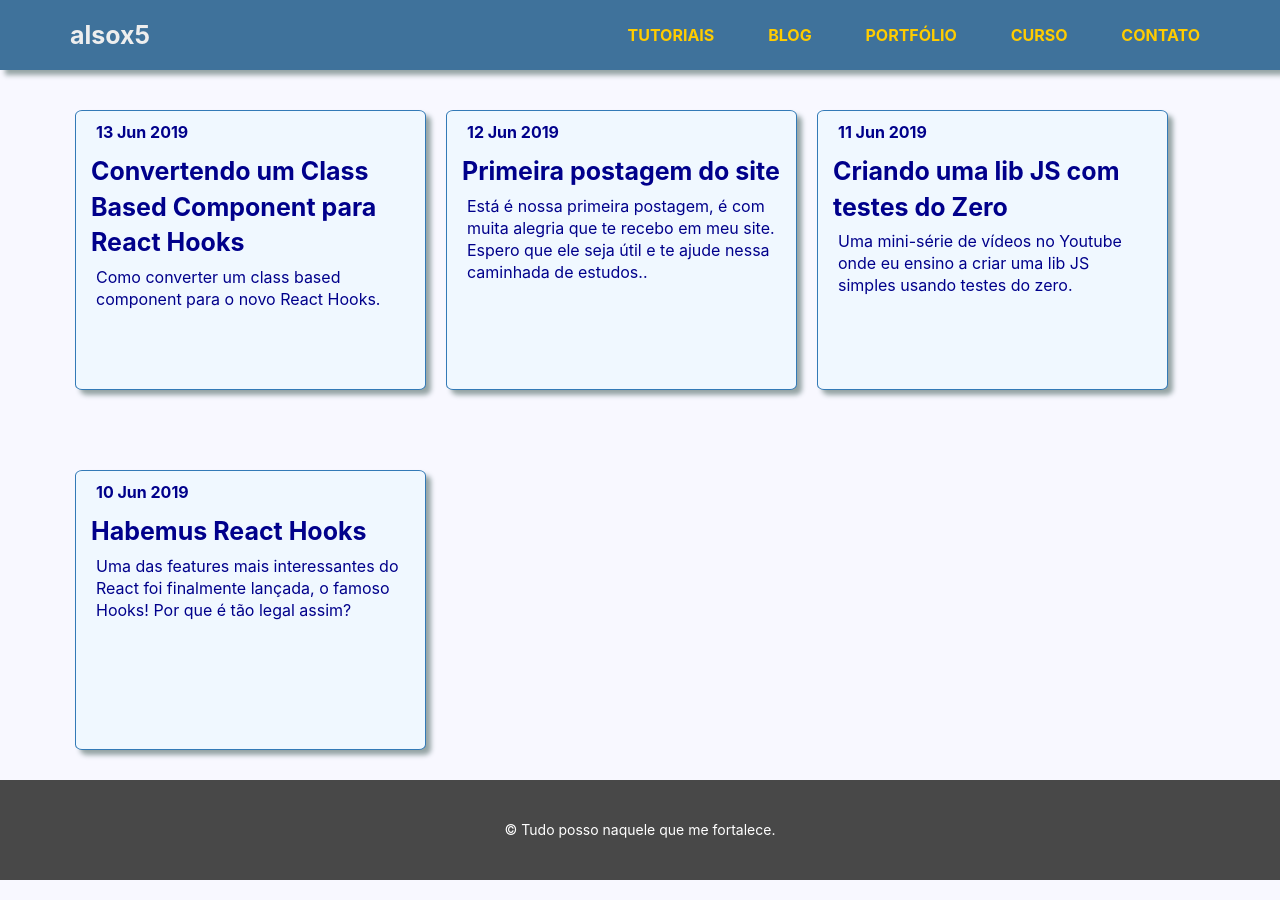
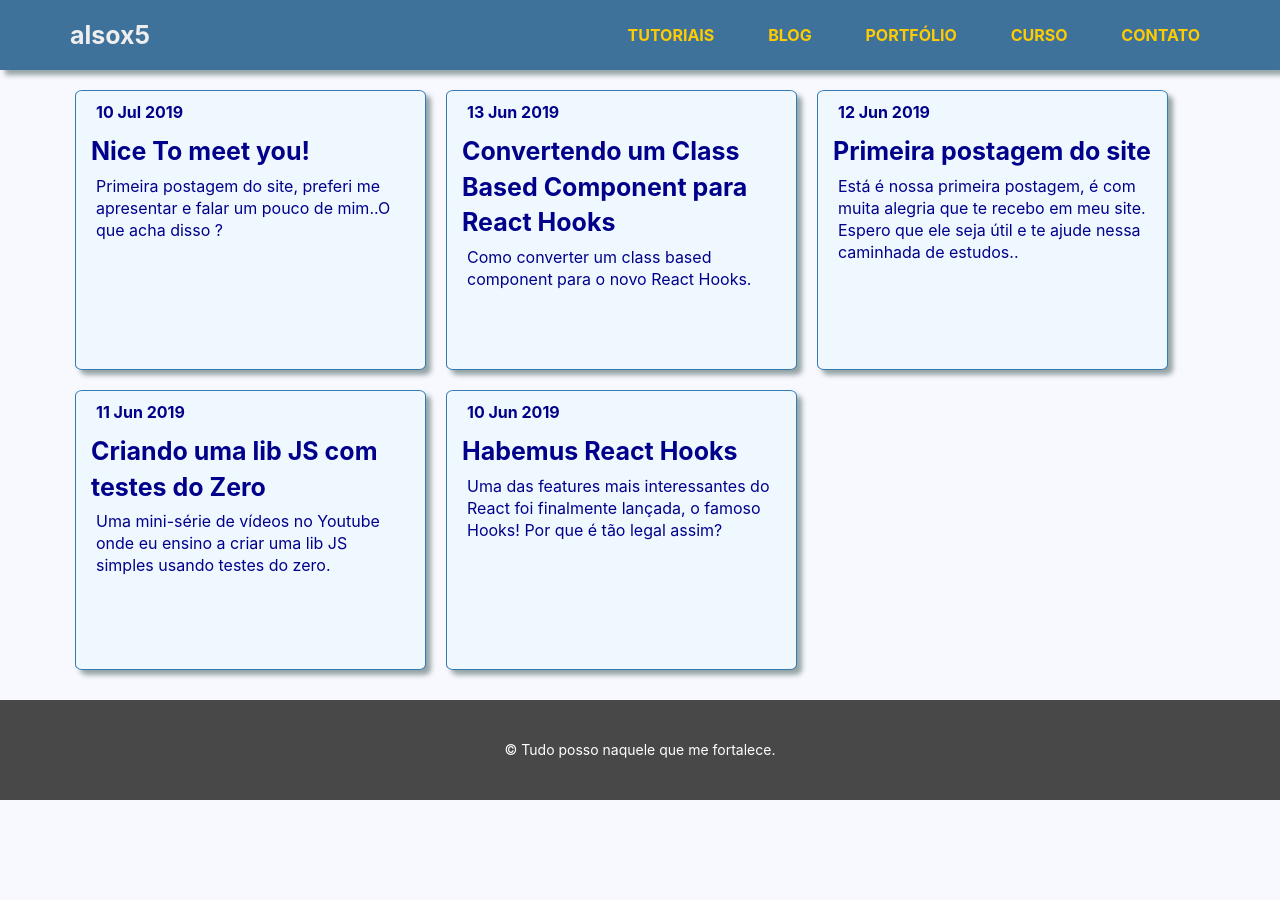
Before and after one commit to alsox5/alsox5.github.io, a Jekyll site: the page built from index.html, in a window 1280 px wide. Built offline with Jekyll 4.4.1, drawn with Linux system fonts in a browser that asks for light colours.

Commit message:
commit com desenvolvendo primeiro artigo

```diff
--- a/_includes/header.html
+++ b/_includes/header.html
@@ -17,7 +17,7 @@
                 <li class="menu-item"><a href="../blog/">BLOG</a></li>
                 <li class="menu-item"><a href="">PORTFÓLIO</a></li>
                 <li class="menu-item"><a href="../cursos/">CURSO</a></li>
-                <li class="menu-item"><a href="../contato/">CONTATO</a></li>
+                <li class="menu-item"><a href="{{ "../contato/" | relative_url }}">CONTATO</a></li>
 
             </ul>
         </div>
--- a/_layouts/default.html
+++ b/_layouts/default.html
@@ -7,7 +7,7 @@
 
     {%- include header.html -%}
 
-        <p>
+        <p id="paragrafo-default">
           {{ content }}
         </p>
 
--- /dev/null
+++ b/_posts/2019-07-10-nice-to-meet-you.html
@@ -0,0 +1,34 @@
+---
+layout: page
+title: "Nice To meet you!"
+date: 2019-07-10 08:44
+descricao: "Primeira postagem do site, preferi me apresentar e falar um pouco de mim..O que acha disso ?"
+---
+<style>
+p {text-indent: 40px; text-align: justify;}
+hr{border-bottom: 1px solid black;}
+</style>
+
+<h2>Tá bom, vou me apresentar.</h2>
+<hr>
+<br>
+<p>Oi, me chamo André Luis, tenho 47 anos :)</p>
+<p>Acho engraçado quando vejo pessoas com mais de 30 anos dizendo que são velhas para entrar na área de desenvolvimento de software ou para mudar de profissão, acredito que poucos trabalhos tem essa necessidade de limitação em relação a idade. Então tire essa ideia da cabeça porque isso é pensamento distorcido, como já diria Dr. Leonardo Naves, que foi meu psicologo até 2014, ele segue a linha da cognitiva comportamental.</p>
+<p>Posso dizer que estou no mercado a pouco tempo, me formei em Analise e Desenvolvimento de Sistemas em 2016 na Faculdade Estácio meu curso foi 100% EAD, fiz também minha pós gradução em Desenvovimento Orientado a Objetos em Java, na mesma instituição.</p>
+<br>
+<p> Sempre me perguntam o que achei do curso e minha resposta é a mesma, o curso foi ótimo e não me arrependo, valeu cada centavo e tempo investido. Eu preciva dessa graduação, e essa conquista me levou para um nivel acima na vida, como pessoa e como profissional.</p>
+<br>
+<p>Bom estou, na reta para completar meio século de existencia (poxa já sou antigo), mas ainda me sinto como se tivesse 20 e poucos anos, o mesmo sujeito engraçado, fazendo piada, com a mesma velha vaidade de sempre, cuidando da aparencia, praticando algum esporte e nos ultimos 6 anos estudando muito todo santo dia e faço isso com muita motivação.</p>
+<br>
+<p>Estou sempre estudando e me mantendo atualizado em tecnologias diferentes, meu foco atual é o aprofundamento na linguagem Python e no framework django, alem da dedicação diaria no Frontend que é mais uma das minhas paixoes tecnologicas. Lá no meu github tem alguns trabalhos que já fiz, você baixar a vontade e estudar o código a hora que quiser.</p>
+<br>
+<p>Sou casado a 6 meses (Rafaelle minha amiga, namorada, dona, kkk), ainda estamos em lua mel ;) ou ao menos deveriamos estar. </p>
+<p>Sou pai do julio cesar meu filho unico (por enquanto) com 17 anos. Já esta mais alto do que eu, meu amigão e amorzão do papai.</p>
+<br>
+
+<h2>Qual o objetivo do site?</h2>
+<hr>
+<br>
+<p>Quando pensei em fazer esse site, o objetivo era ter um portifolio e apresentar para as empresas nas entrevistas de emprego que eu fosse fazendo. Esse objetivo se mantem claro, pois todo desenvolvedor deve ter um portifolio com seus trabalhos, seja de Frontend ou Backend, e ir mais além do que uma conta no GitHub com meus repositórios de codigos legais que já fiz.</p>
+<p> Não estou dizendo que gitHUb é bobagem, não, ao contrario é extremamente importante, com uma conta no github você vai poder disponibilizar para todos o que você tem produzido de forma rapida e padronizada, o alcance dessa plataforma é mundial. Vale muito apena ter uma conta no github e fazer uso constante da plataforma pode ser muito util até mesmo como fonte de estudo, já que você tambem pode ter acesso aos codigos de outros usuarios mais avancados e estudar por esse material.</p>
+<p> Acho que vou fazer um artigo falando sobre github e um tutorial completo de como usar github de forma eficiente enviando seus trabalhos do seu notebook para a nuvem. </p>
--- a/assets/css/header.css
+++ b/assets/css/header.css
@@ -1,3 +1,4 @@
+
 .barra-superior {
     position: fixed;
     top: 0;
@@ -42,7 +43,7 @@
 
         margin-top: 200px;
         height: 100%;
-        width: 300px;
+        width: 200px;
 
         list-style: none;
         background-color: #3f729b;
--- a/assets/css/post.css
+++ b/assets/css/post.css
@@ -1,13 +1,13 @@
 /*--------------------*\
            Post
 \*--------------------*/
-.layout-post {
-    margin-top: 30px;
+#paragrafo-default {
+
+    margin-top: 70px;
 }
 
 #link-url {
     text-decoration: none;
-
 }
 
 .post {
@@ -17,7 +17,7 @@
     width: 90%;
     height: 280px;
 
-    margin-top: 80px;
+    margin-top: 20px;
     margin-left: 20px;
 
     padding-left: 15px;
@@ -30,12 +30,10 @@
     border-radius: 2%;
  }
 
-
  @media(min-width:600px){
      .post {
         width: 70%;
      }
-
  }
 
  @media(min-width:800px){
@@ -49,9 +47,7 @@
     .post {
        width: 30%;
     }
-
 }
-
 
  .post:hover {
     background-color: #95a4a5;
@@ -94,11 +90,11 @@
     padding-left: 5%;
     padding-right: 5%;
 
-    text-align: justify;
+    text-align: left;
 
     background-color: white;
     color: black;
     font-family: Arial, Helvetica, sans-serif;
-    font-size: 26px;
+    font-size: 16px;
 
  }
```
